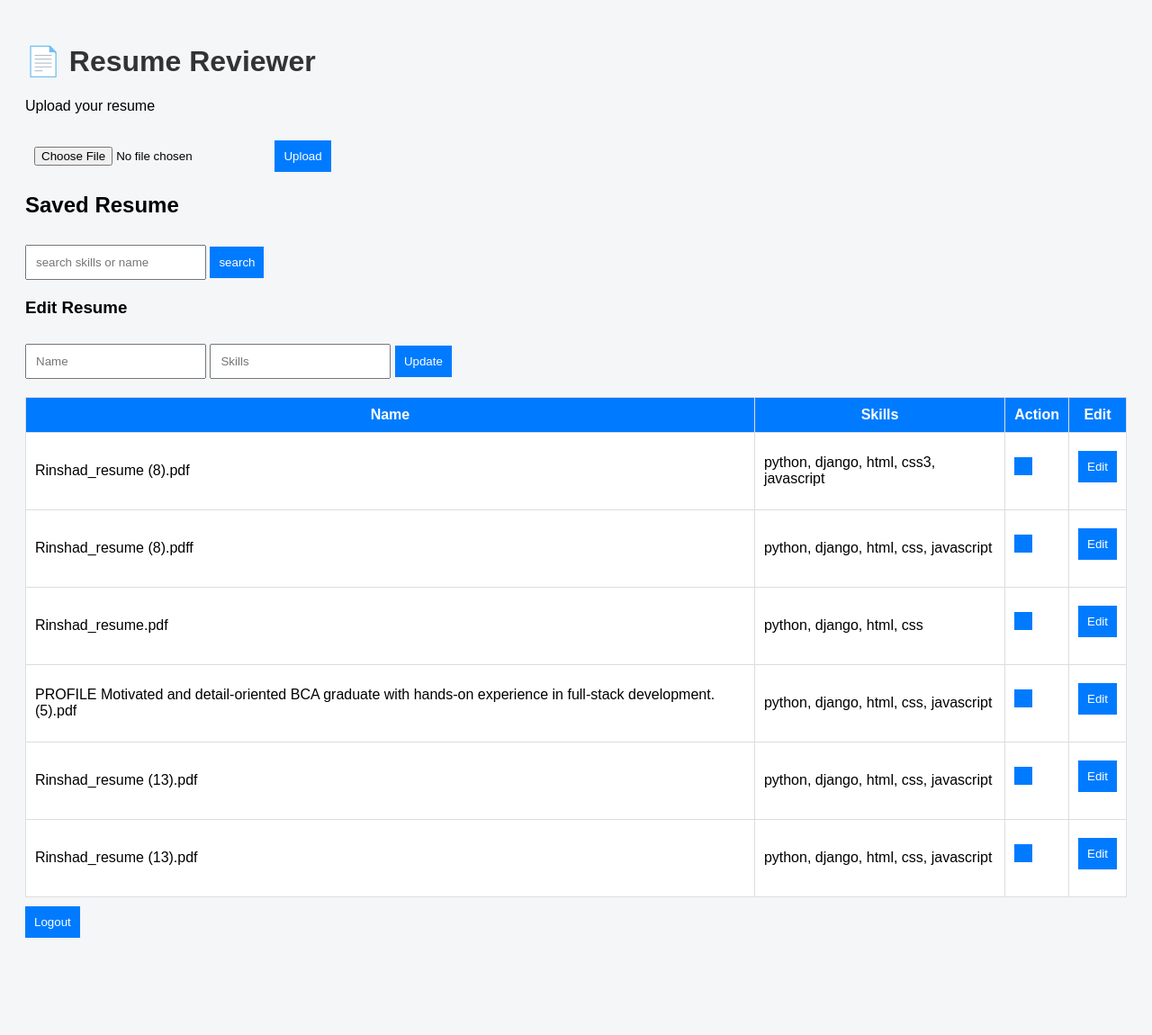
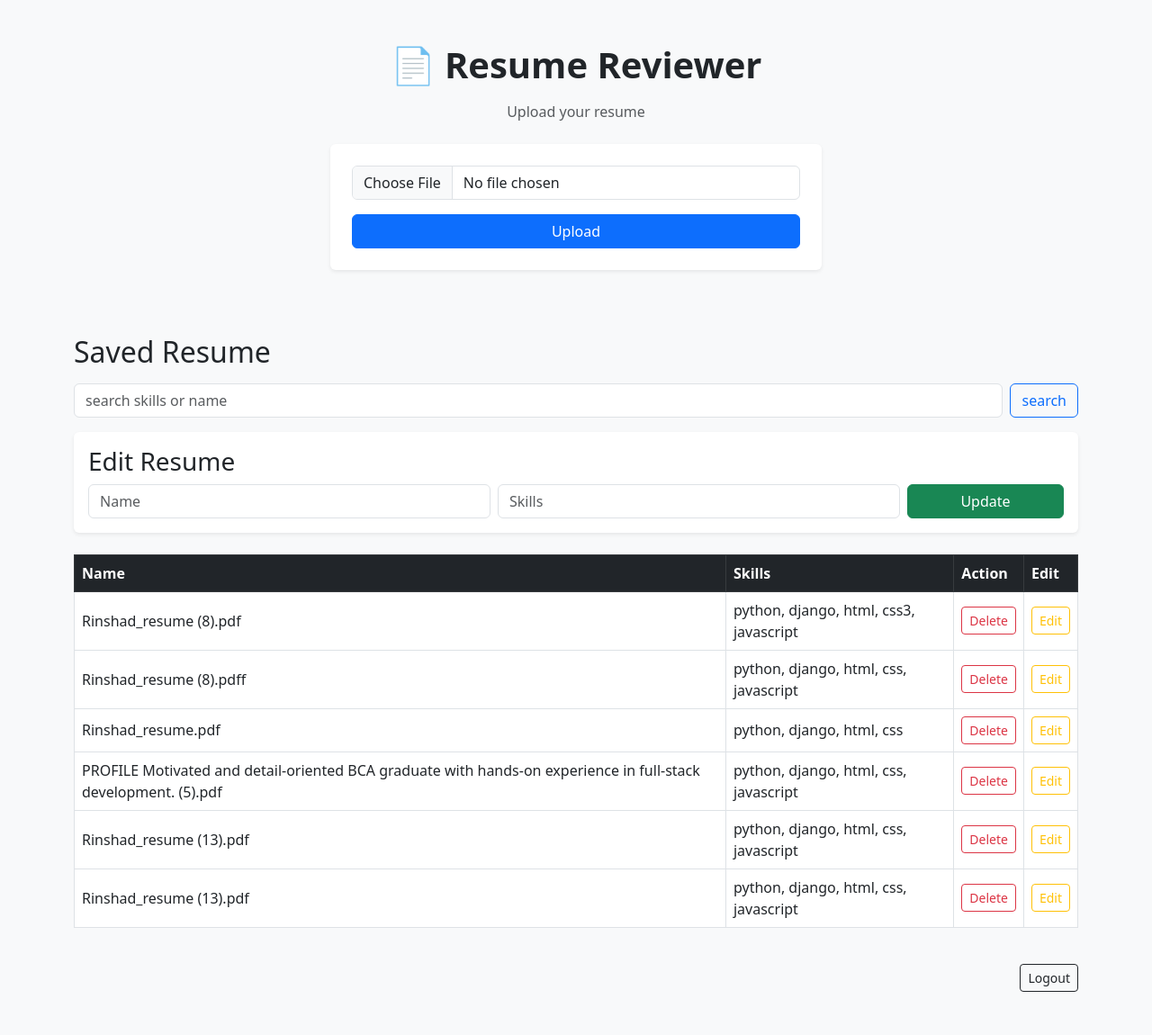
Before and after one commit to muhammedRinshad210/ai-resume-analyzer, a Django app: page / in a window 1280 px wide. Shown: the whole page at 90% size. Before the commit the page ends 1042 px from the top, so only its background shows below. Run offline with Django 5.2, Linux system fonts and the light colour scheme; a user stored in the database is signed in; data comes from the database, SQL or seed files in the repository; both versions use the stored data as it was after the commit.

Commit message:
bootrap add

```diff
--- a/resume_app/templates/home.html
+++ b/resume_app/templates/home.html
@@ -4,146 +4,135 @@
     <meta charset="UTF-8">
     <meta name="viewport" content="width=device-width, initial-scale=1.0">
     <title>Resume Reviewer</title>
+
+    <!-- Bootstrap -->
+    <link href="https://cdn.jsdelivr.net/npm/bootstrap@5.3.0/dist/css/bootstrap.min.css" rel="stylesheet">
+
 </head>
 
-<style>
-    body {
-        font-family: Arial;
-        background-color: #f4f6f8;
-        padding: 20px;
-    }
 
-    h1 {
-        color: #333;
-    }
+<body class="bg-light">
 
-    form {
-        margin-bottom: 20px;
-    }
+<div class="container py-5">
+    <h1 class="text-center fw-bold mb-3">📄 Resume Reviewer</h1>
+    <p class="text-center text-muted mb-4"> Upload your resume</p>
 
-    input, button {
-        padding: 10px;
-        margin-top: 10px;
-    }
+<!-- Upload -->
+<div class="row justify-content-center">
+    <div class="col-md-6">
 
-    button {
-        background-color: #007bff;
-        color: white;
-        border: none;
-        cursor: pointer;
-    }
+    <form method="post" enctype="multipart/form-data" class="card p-4 shadow-sm border-0">
+        {% csrf_token %}
+        <input type="file" name="resume" class="form-control mb-3" required>
+        <button type="submit" class="btn btn-primary w-100"> Upload </button>
+    </form>
+    </div>
+</div>
 
-    button:hover {
-        background-color: #0056b3;
-    }
+<!-- Feedback -->
 
-    table {
-        width: 100%;
-        border-collapse: collapse;
-        background: white;
-    }
+<div class="row justify-content-center mt-4">
+    <div class="col-md-6">
 
-    th, td {
-        padding: 10px;
-        border: 1px solid #ddd;
-    }
-
-    th {
-        background-color: #007bff;
-        color: white;
-    }
-
-    tr:hover {
-        background-color: #f1f1f1;
-    }
-
-    ul {
-        list-style: none;
-        padding: 0;
-    }
-
-    li {
-        background: #e9ecef;
-        margin: 5px 0;
-        padding: 10px;
-        border-radius: 5px;
-    }
-</style>
-
-<body>
-    <h1>📄 Resume Reviewer</h1>
-    <p> Upload your resume</p>
-
-    <form method="post" enctype="multipart/form-data">
-        {% csrf_token %}
-        <input type="file" name="resume">
-        <button type="submit" > Upload </button>
-    </form>
-
-    <ul>
+    <ul class="list-group shadow-sm">
         {% for item in feedback %}
-            <li>{{ item }} </li>
+            <li class="list-group-item"> {{ item }} </li>
         {% endfor %}
 
     </ul>
+    </div>
+    </div>
 
-    <h2>Saved Resume</h2>
 
-    <form method="POST">
+    <!-- Search -->
+<div class="mt-5">
+    <h2 class="mb-3">Saved Resume</h2>
+
+    <form method="POST" class="d-flex gap-2 mb-3">
         {% csrf_token %}
-        <input type="text" name="search" placeholder="search skills or name">
-        <button type="submit">search</button>
+        <input type="text" name="search" placeholder="search skills or name" class="form-control" required>
+        <button type="submit" class="btn btn-outline-primary">search</button>
     </form>
+    </div>
+
+
+    <!-- Edit -->
+<div class="card p-3 mb-4 shadow-sm border-0">
 
     <h3>Edit Resume</h3>
 
-    <form method="POST">
+    <form method="POST" class="row g-2">
         {% csrf_token %}
-        <input type="hidden" name="update_id" value="{{ edit_data.id }}">
+        <input type="hidden" name="update_id" value="{{ edit_data.id }}" class="form-control" required>
 
-        <input type="text" name="name" placeholder="Name" value="{{ edit_data.name}}">
-        <input type="text" name="skills" placeholder="Skills" value="{{ edit_data.skills }}">
+    <div class="col-md-5">
+        <input type="text" name="name" placeholder="Name" value="{{ edit_data.name}}" class="form-control" required>
+    </div>
 
-        <button type="submit">Update</button>
+    <div class="col-md-5">
+        <input type="text" name="skills" placeholder="Skills" value="{{ edit_data.skills }}" class="form-control" required>
+    </div>
+        <div class="col-md-2">
+            <button class="btn btn-success w-100">Update</button>
+        </div>
     </form>
+</div>
 
-    <table border="1">
+<!-- Table -->
+<div class="table-responsive">
+    <table class="table table-hover table-bordered align-middle bg-white">
+        <thead class="table-dark">
         <tr>
             <th>Name</th>
             <th>Skills</th>
             <th>Action</th>
             <th>Edit</th>
         </tr>
+        </thead>
 
-
+        <tbody>
     {% for item in data %}
         <tr>
             <td>{{ item.name }} </td>
             <td>{{ item.skills}} </td>
             <td>
+            <div class="d-flex gap-2">
+                <!-- Delete -->
                 <form method="POST">
                     {% csrf_token %}
                     <input type="hidden" name="delete_id" value="{{ item.id }}">
-                    <button type="submit"></button>
+                    <button class="btn btn-sm btn-outline-danger" >Delete</button>
                 </form>
             </td>
+            <!-- Edit -->
 
             <td>
                 <form method="POST">
                     {% csrf_token %}
                     <input type="hidden" name="edit_id" value="{{ item.id }}">
-                    <button type="submit">Edit</button>
+                    <button class="btn btn-sm btn-outline-warning">Edit</button>
                 </form>
             </td>
         </tr>
+        </div>
 
 
     {% endfor %}
-    </table>
+
+    </tbody>
+</table>
+</div>
+
+<!-- Logout -->
+    <div class="text-end mt-4">
 
     <form method="POST" action="{% url 'logout' %}">
         {% csrf_token %}
-        <button type="submit">Logout</button>
+        <button class="btn btn-outline-dark btn-sm">Logout</button>
     </form>
+    </div>
+
+
+</div>
 </body>
 </html>
```
Also changed, not shown: db.sqlite3.
